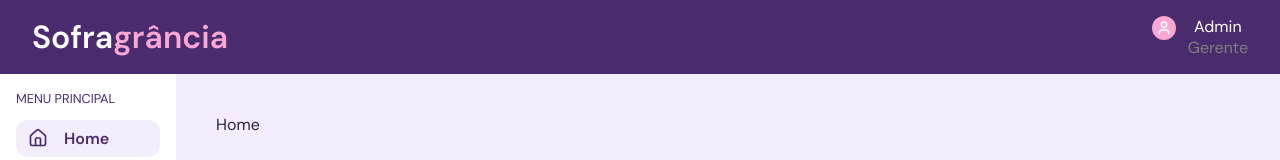
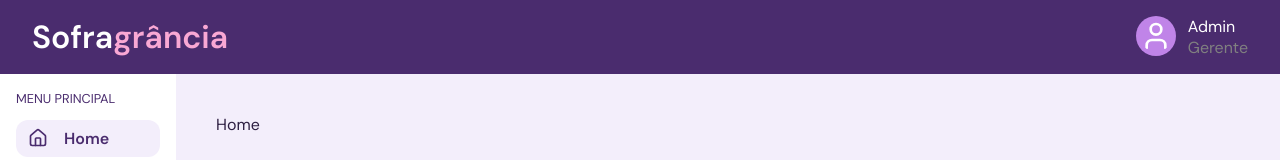
Before and after one commit to Odiiego/estoque, a React (Vite) app in the folder frontend/: page / in a window 1280 px wide. Shown: the top 160 px of the page. Built offline with nearby package versions, Linux system fonts and the light colour scheme; the HTML template or start-up script is replaced by a standard one.

Commit message:
Corrigindo  estilo dos ícone do header

```diff
--- a/frontend/src/components/UserCard/UserCard.module.scss
+++ b/frontend/src/components/UserCard/UserCard.module.scss
@@ -5,14 +5,13 @@
 
   .user_icon {
     padding: 0.25rem;
-    background-color: #f9a8d4;
+    background-color: #c084e8;
     border-radius: 50%;
   }
 
   .user_info {
     display: flex;
     flex-direction: column;
-    text-align: center;
 
     :first-child {
       color: white;
--- a/frontend/src/components/UserCard/UserCard.tsx
+++ b/frontend/src/components/UserCard/UserCard.tsx
@@ -4,7 +4,7 @@ import styles from './UserCard.module.scss';
 export default function UserCard() {
   return (
     <div className={styles.user_card}>
-      <User color="white" className={styles.user_icon} />
+      <User color='white' className={styles.user_icon} size={40} />
       <span className={styles.user_info}>
         <span>Admin</span>
         <span>Gerente</span>
```
Also changed, not shown: 1 other file (tests, documents, lock files or other folders).
